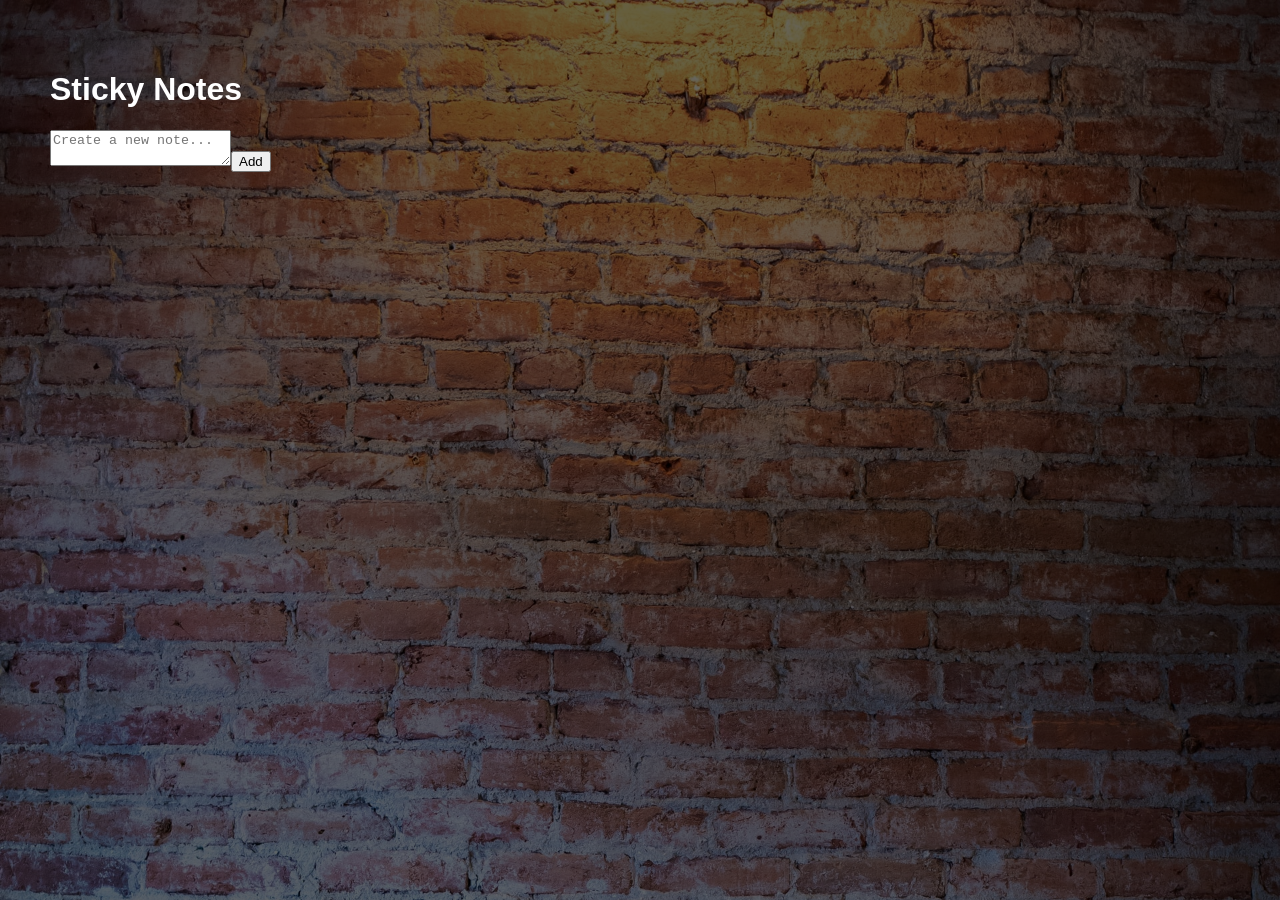
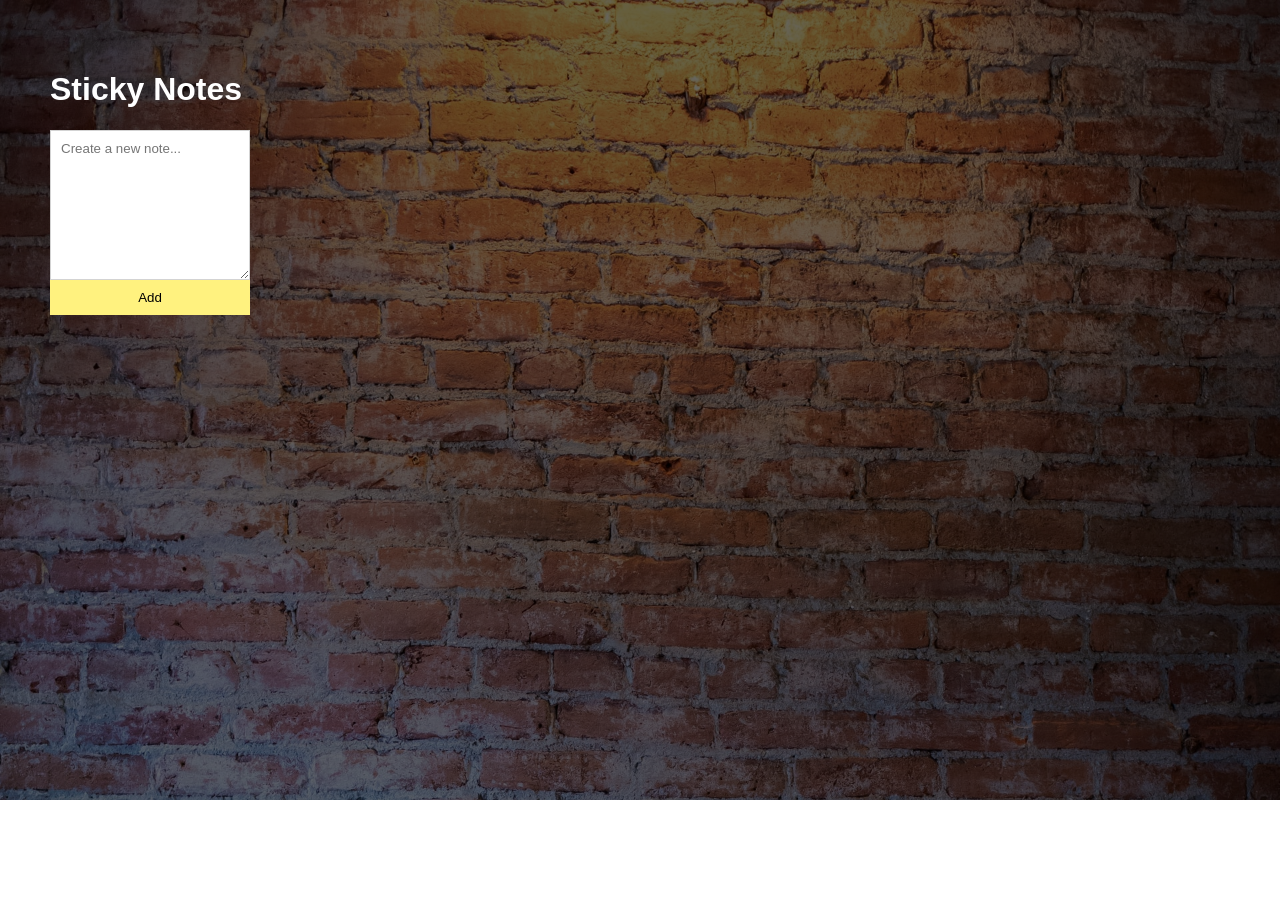
Before and after one commit to amin-qanbari/Sticky-Note-App, a React (Create React App) app: page / in a window 1280 px wide. After the commit the page ends 800 px from the top, so only its background shows below. Built offline with nearby package versions, Linux system fonts and the light colour scheme.

Commit message:
add styles and onsubmit

```diff
--- a/src/App.js
+++ b/src/App.js
@@ -2,10 +2,13 @@ import React from 'react'
 import './App.scss'
 
 function App() {
+
+const addNote = () => {}
+
   return (
     <div className='app'>
       <h1>Sticky Notes</h1>
-      <form className='note-form'>
+      <form onSubmit={addNote} className='note-form'>
         <textarea placeholder='Create a new note...'></textarea>
         <button>Add</button>
       </form>
--- a/src/App.scss
+++ b/src/App.scss
@@ -1,13 +1,16 @@
+* {
+  box-sizing: border-box;
+}
 body {
   margin: 0;
   font-family: Arial, Helvetica, sans-serif;
 }
 
+
 .app {
   padding: 50px;
   height: 100vh;
-  background-image: linear-gradient(rgba(#000, 0.6), rgba(#000, 0.6)),
-    url("assets/brick-wall.jpg");
+  background-image: linear-gradient(rgba(#000, 0.6), rgba(#000, 0.6)), url('assets/brick-wall.jpg');
   background-size: cover;
 }
 
@@ -21,3 +24,32 @@ h1{
         height: 14px;
     }
 }
+
+.note-form{
+  display: flex;
+  flex-direction: column;
+  width: 200px;
+
+  textarea {
+    font-family: Arial, Helvetica, sans-serif;
+    border: 1px solid lightgray;
+    min-width: 100%;
+    max-width: 100%;
+    height: 150px;
+    padding: 10px;
+    outline: none;
+  }
+
+  button {
+    background-color: #fff27f;
+    cursor: pointer;
+    padding: 10px;
+    border: 0;
+    outline: none;
+    width: 100%;
+    &:hover {
+      background-color: tomato;
+      color: white;
+    }
+  }
+}
```
